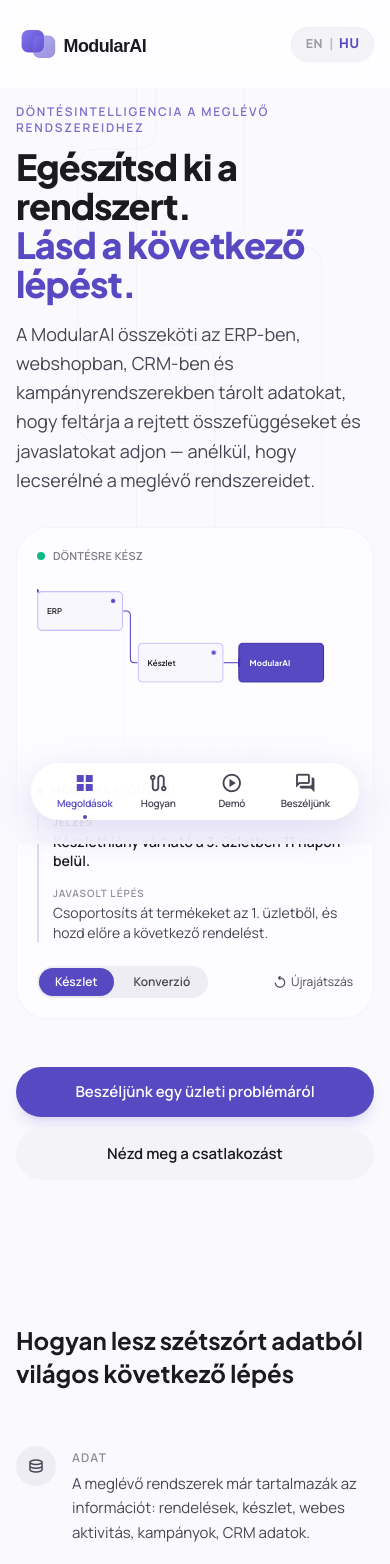
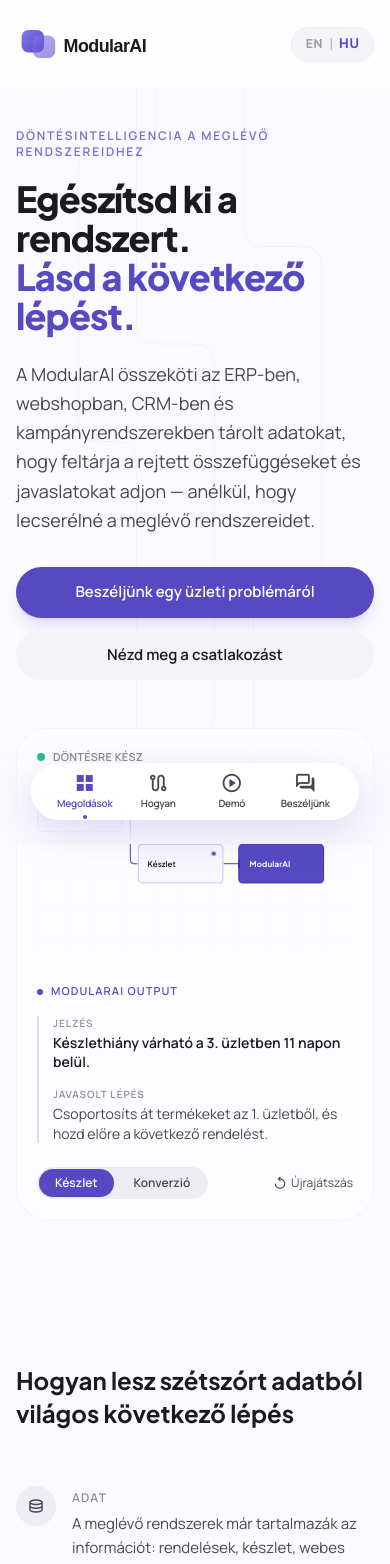
Before and after one commit to szarkamarci/modularsys, a React (Vite) app: page / in a window 390 px wide. Shown: the top 1564 px of the page. Built offline with nearby package versions, Linux system fonts and the light colour scheme.

Commit message:
perf: remove expensive GPU blur on audit page, revert hero layout, and adjust animation trigger

```diff
--- a/src/components/DockingHero.jsx
+++ b/src/components/DockingHero.jsx
@@ -349,7 +349,7 @@
     if (!el) return;
     const observer = new IntersectionObserver(
       ([entry]) => { if (entry.isIntersecting) { runSequence(); observer.disconnect(); } },
-      { threshold: 0.3 }
+      { threshold: 0.6 }
     );
     observer.observe(el);
     return () => observer.disconnect();
@@ -377,24 +377,24 @@
   return (
     <section
       id="solution"
-      className="max-w-7xl mx-auto px-4 md:px-8 pt-24 md:pt-36 pb-16 md:pb-24 scroll-mt-20"
+      className="max-w-7xl mx-auto px-4 md:px-8 pt-28 md:pt-36 pb-16 md:pb-24 scroll-mt-20"
       aria-label="ModularAI docking demonstration"
     >
-      <div className="flex flex-col lg:flex-row gap-8 lg:gap-16 items-start">
+      <div className="flex flex-col lg:flex-row gap-12 lg:gap-16 items-start">
 
         {/* Left: copy */}
-        <div className="lg:w-[45%] pt-2 lg:pt-12">
-          <p className="text-xs font-bold uppercase tracking-[0.15em] text-primary/80 mb-3 md:mb-5">
+        <div className="lg:w-[45%] pt-4 lg:pt-12">
+          <p className="text-xs font-bold uppercase tracking-[0.15em] text-primary/80 mb-5">
             {t('hero.eyebrow')}
           </p>
-          <h1 className="font-headline text-4xl md:text-5xl lg:text-[3.4rem] font-extrabold tracking-tight text-on-surface leading-[1.08] mb-4 md:mb-6">
+          <h1 className="font-headline text-4xl md:text-5xl lg:text-[3.4rem] font-extrabold tracking-tight text-on-surface leading-[1.08] mb-6">
             {t('hero.headline')}<br />
             <span className="text-primary">{t('hero.headline2')}</span>
           </h1>
-          <p className="text-on-surface-variant text-lg leading-relaxed mb-0 md:mb-8 max-w-lg">
+          <p className="text-on-surface-variant text-lg leading-relaxed mb-8 max-w-lg">
             {t('hero.subtitle')}
           </p>
-          <div className="hidden lg:flex flex-col sm:flex-row gap-3">
+          <div className="flex flex-col sm:flex-row gap-3">
             <Link
               to="/audit"
               className="text-center bg-primary text-white px-7 py-3.5 rounded-full font-semibold text-[15px] hover:bg-primary/90 transition-colors active:scale-[0.97] shadow-lg shadow-primary/15"
@@ -497,23 +497,6 @@
           </div>
         </div>
 
-        {/* Buttons - Mobile only, below animation */}
-        <div className="flex lg:hidden flex-col sm:flex-row gap-3 w-full mt-4">
-          <Link
-            to="/audit"
-            className="text-center bg-primary text-white px-7 py-3.5 rounded-full font-semibold text-[15px] hover:bg-primary/90 transition-colors active:scale-[0.97] shadow-lg shadow-primary/15"
-          >
-            {t('hero.cta_primary')}
-          </Link>
-          <button
-            onClick={handleReplay}
-            className="text-center bg-surface-container-low text-on-surface px-7 py-3.5 rounded-full font-semibold text-[15px] hover:bg-surface-container transition-colors"
-            aria-label={t('hero.cta_secondary')}
-          >
-            {t('hero.cta_secondary')}
-          </button>
-        </div>
-
       </div>
     </section>
   );
--- a/src/pages/Audit.jsx
+++ b/src/pages/Audit.jsx
@@ -31,10 +31,16 @@
 
   return (
     <main className="relative min-h-[100dvh] pt-32 pb-24 bg-[#faf9fe]">
-      {/* Ethereal Background Elements - Properly contained for Safari */}
+      {/* Ethereal Background Elements - Performant radial gradients instead of heavy GPU blurs */}
       <div className="absolute inset-0 overflow-hidden pointer-events-none">
-        <div className="absolute top-[-10%] left-[-10%] w-[500px] h-[500px] bg-[#5749c2]/5 rounded-full blur-[120px]"></div>
-        <div className="absolute bottom-[-10%] right-[-10%] w-[600px] h-[600px] bg-[#704a9a]/5 rounded-full blur-[120px]"></div>
+        <div
+          className="absolute top-[-10%] left-[-10%] w-[500px] h-[500px] rounded-full"
+          style={{ background: 'radial-gradient(circle, rgba(87,73,194,0.06) 0%, rgba(87,73,194,0) 70%)' }}
+        ></div>
+        <div
+          className="absolute bottom-[-10%] right-[-10%] w-[600px] h-[600px] rounded-full"
+          style={{ background: 'radial-gradient(circle, rgba(112,74,154,0.06) 0%, rgba(112,74,154,0) 70%)' }}
+        ></div>
       </div>
 
       <div className="max-w-4xl mx-auto px-6 relative z-10">
```
